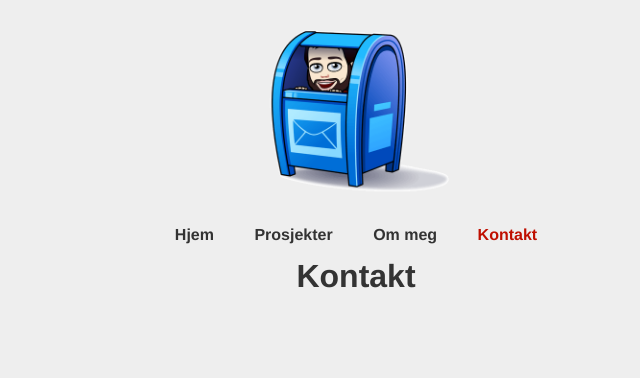
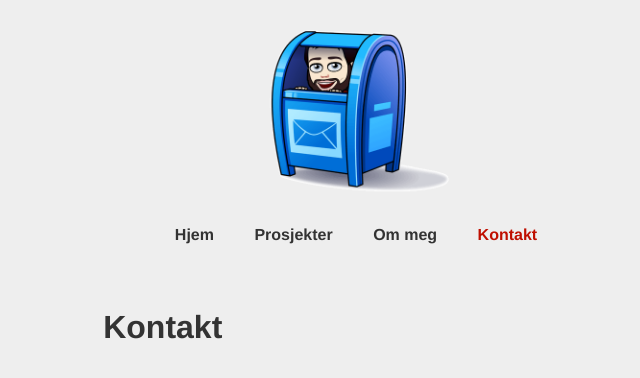
Before and after one commit to ProgrammerChris/Portfolio, a Vue app: page /kontakt in a window 1280 px wide. Shown: the top 378 px of the page, without its empty margins (284-924 px from the left). Built offline with nearby package versions, Linux system fonts and the light colour scheme.

Commit message:
small changes

```diff
--- a/src/App.vue
+++ b/src/App.vue
@@ -16,6 +16,9 @@
   #app {
     grid-template-columns: 0% auto 0%;
   }
+  .overskrift {
+    font-size: 42px;
+  }
 }
 @media screen AND (min-width: 600px) AND (max-height: 640px) {
   #app {
@@ -23,6 +26,9 @@
   }
   #nav {
     grid-row: 1;
+  }
+  .overskrift {
+    font-size: 32px;
   }
 }
 
@@ -34,6 +40,7 @@
   #nav {
     font-size: 28px;
   }
+
 }
 
 body {
@@ -78,4 +85,10 @@ body {
 img {
   display: inline;
 }
+
+.overskrift {
+  padding-top: 5%;
+  padding-left: 25%;
+  justify-self: left;
+}
 </style>
--- a/src/components/Side.vue
+++ b/src/components/Side.vue
@@ -25,11 +25,6 @@ export default {
   }
 }
 
-@media screen and (min-width: 768px) and (min-height: 900px) {
-  .overskrift {
-    padding-top: 20px;
-  }
-}
 .overskrift {
   grid-row: 2;
   margin: 0;
```
